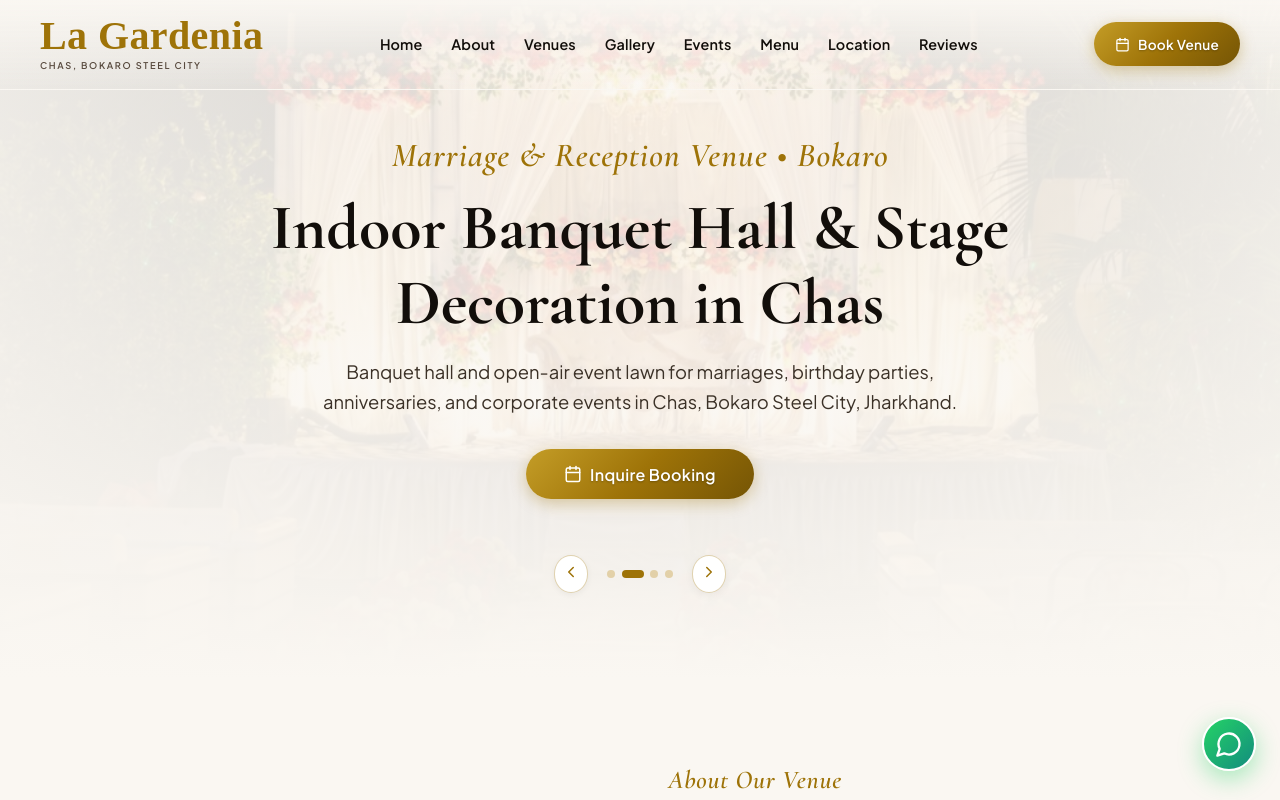
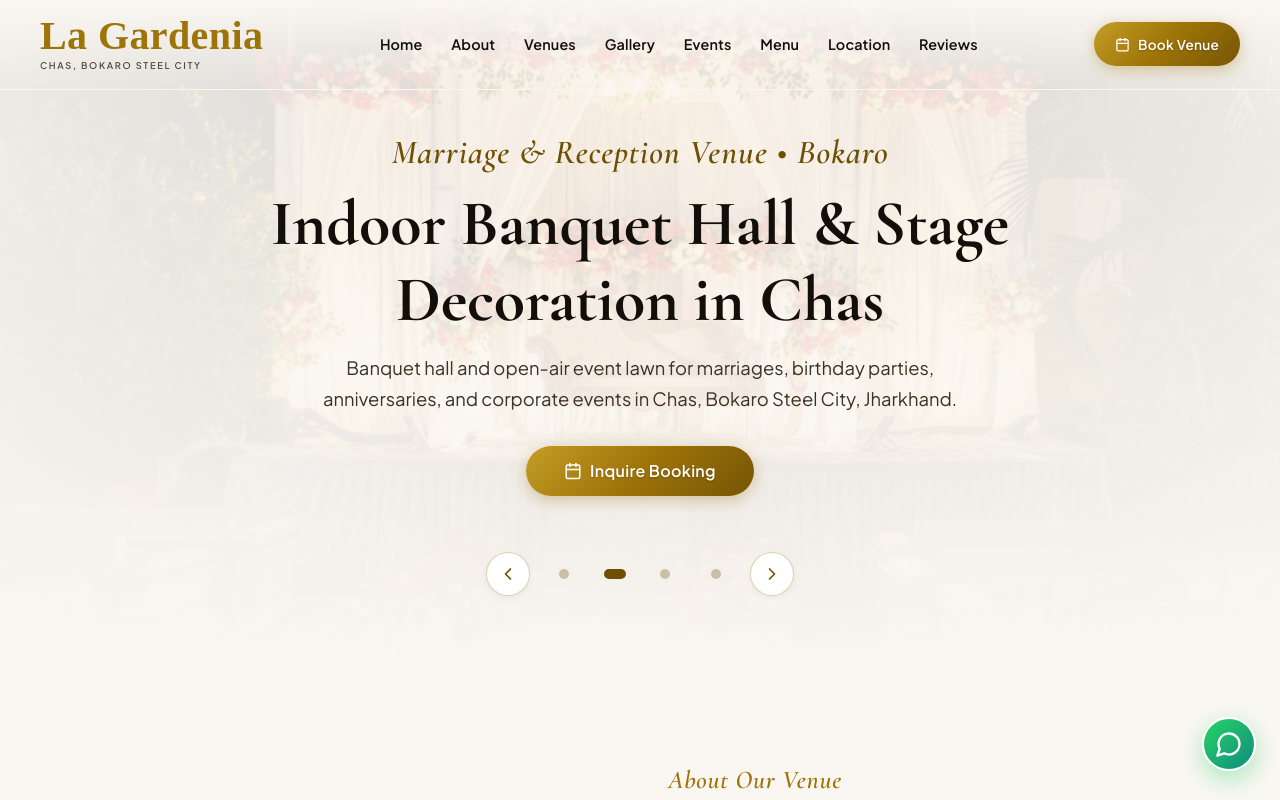
Before and after one commit to atreyasinha/la-gardenia, a React (Vite) app: page / in a window 1280 px wide. Shown: the top 800 px of the page. Built offline with nearby package versions, Linux system fonts and the light colour scheme; a web font is replaced by a local one.

Commit message:
Fix Lighthouse Accessibility audits: 44px touch targets and sequential heading hierarchy

```diff
--- a/src/components/About.jsx
+++ b/src/components/About.jsx
@@ -30,7 +30,7 @@ export default function About() {
               <div style={{ position: 'absolute', inset: 0, background: 'linear-gradient(to top, rgba(26,21,16,0.8) 0%, transparent 60%)' }} />
               <div style={{ position: 'absolute', bottom: '1.5rem', left: '1.5rem', right: '1.5rem' }}>
                 <span style={{ fontSize: '0.75rem', textTransform: 'uppercase', letterSpacing: '0.15em', color: '#f3e5ab', fontWeight: 600 }}>Venue Entrance</span>
-                <h3 style={{ color: '#fff', fontSize: '1.3rem' }}>La Gardenia Entrance Facade</h3>
+                <p style={{ color: '#fff', fontSize: '1.2rem', fontWeight: 700 }}>La Gardenia Entrance Facade</p>
               </div>
             </div>
 
@@ -65,7 +65,7 @@ export default function About() {
             <span className="section-subtitle">About Our Venue</span>
             <h2 className="section-title">Marriage & Event Venue in Chas, Bokaro Steel City</h2>
             <p style={{ color: 'var(--text-secondary)', marginBottom: '1.8rem', fontSize: '1.02rem', lineHeight: '1.65' }}>
-              <strong style={{ color: 'var(--gold-main)' }}>La Gardenia Banquet Hall & Event Lawn</strong> provides an air-conditioned indoor hall and a spacious outdoor open-air lawn for gatherings up to 800 guests. Conveniently situated in Chas, Bokaro Steel City, Jharkhand, we host wedding receptions, ring ceremonies, birthday parties, and corporate events.
+              <strong style={{ color: 'var(--gold-dark)' }}>La Gardenia Banquet Hall & Event Lawn</strong> provides an air-conditioned indoor hall and a spacious outdoor open-air lawn for gatherings up to 800 guests. Conveniently situated in Chas, Bokaro Steel City, Jharkhand, we host wedding receptions, ring ceremonies, birthday parties, and corporate events.
             </p>
 
             <div style={{ display: 'grid', gridTemplateColumns: 'repeat(auto-fit, minmax(240px, 1fr))', gap: '1.2rem' }}>
--- a/src/components/Hero.jsx
+++ b/src/components/Hero.jsx
@@ -43,7 +43,7 @@ export default function Hero({ onOpenBooking }) {
 
   return (
     <section id="hero" aria-label="Hero Introduction" style={{ position: 'relative', minHeight: '85vh', display: 'flex', alignItems: 'center', justifyContent: 'center', paddingTop: '90px', paddingBottom: '3rem', overflow: 'hidden' }}>
-      {/* Background Image Slider with Eager Image Loading for LCP Optimization */}
+      {/* Background Image Slider */}
       {heroSlides.map((slide, index) => (
         <div
           key={index}
@@ -74,7 +74,7 @@ export default function Hero({ onOpenBooking }) {
       <div className="container" style={{ position: 'relative', zIndex: 10, padding: '2rem 1rem', textAlign: 'center', display: 'flex', flexDirection: 'column', alignItems: 'center' }}>
 
         {/* Subtitle */}
-        <span className="section-subtitle" style={{ fontSize: 'clamp(1.4rem, 4vw, 2.1rem)', margin: '0 0 0.4rem 0', color: 'var(--gold-main)' }}>
+        <span className="section-subtitle" style={{ fontSize: 'clamp(1.4rem, 4vw, 2.1rem)', margin: '0 0 0.4rem 0', color: 'var(--gold-dark)' }}>
           {heroSlides[currentSlide].subtitle}
         </span>
 
@@ -100,38 +100,83 @@ export default function Hero({ onOpenBooking }) {
 
         {/* Single Primary Action Button */}
         <div style={{ display: 'flex', gap: '1rem', justifyContent: 'center', marginBottom: '2.5rem' }}>
-          <button onClick={onOpenBooking} className="btn btn-gold" style={{ padding: '0.9rem 2.4rem', fontSize: '1rem' }} aria-label="Inquire venue booking">
+          <button onClick={onOpenBooking} className="btn btn-gold" style={{ padding: '0.9rem 2.4rem', fontSize: '1rem', minHeight: '48px', minWidth: '200px' }} aria-label="Inquire venue booking">
             <Calendar size={18} /> Inquire Booking
           </button>
         </div>
 
-        {/* Minimal Slider Controls */}
-        <div style={{ display: 'flex', alignItems: 'center', gap: '1.2rem', marginTop: '1rem' }}>
-          <button onClick={handlePrev} style={{ background: '#ffffff', border: '1px solid var(--gold-border)', color: 'var(--gold-main)', padding: '0.45rem', borderRadius: '50%', cursor: 'pointer', boxShadow: '0 2px 6px rgba(0,0,0,0.05)' }} aria-label="Previous slide">
-            <ChevronLeft size={18} />
+        {/* Minimal Slider Controls with 44px Touch Targets */}
+        <div style={{ display: 'flex', alignItems: 'center', gap: '0.8rem', marginTop: '1rem' }}>
+          <button
+            onClick={handlePrev}
+            style={{
+              background: '#ffffff',
+              border: '1px solid var(--gold-border)',
+              color: 'var(--gold-dark)',
+              width: '44px',
+              height: '44px',
+              borderRadius: '50%',
+              cursor: 'pointer',
+              display: 'inline-flex',
+              alignItems: 'center',
+              justifyContent: 'center',
+              boxShadow: '0 2px 6px rgba(0,0,0,0.05)',
+            }}
+            aria-label="Previous slide"
+          >
+            <ChevronLeft size={20} />
           </button>
 
-          <div style={{ display: 'flex', gap: '0.4rem' }}>
+          <div style={{ display: 'flex', gap: '0.4rem', alignItems: 'center' }}>
             {heroSlides.map((_, i) => (
               <button
                 key={i}
                 onClick={() => setCurrentSlide(i)}
                 style={{
-                  width: i === currentSlide ? '22px' : '8px',
-                  height: '8px',
-                  borderRadius: '4px',
-                  background: i === currentSlide ? 'var(--gold-main)' : 'rgba(184,134,11,0.3)',
+                  minWidth: '44px',
+                  minHeight: '44px',
+                  display: 'inline-flex',
+                  alignItems: 'center',
+                  justifyContent: 'center',
+                  background: 'transparent',
                   border: 'none',
                   cursor: 'pointer',
-                  transition: 'all 0.3s ease',
+                  padding: 0,
                 }}
                 aria-label={`Go to slide ${i + 1}`}
-              />
+              >
+                <span
+                  style={{
+                    width: i === currentSlide ? '22px' : '10px',
+                    height: '10px',
+                    borderRadius: '5px',
+                    background: i === currentSlide ? 'var(--gold-dark)' : 'rgba(110,80,5,0.3)',
+                    transition: 'all 0.3s ease',
+                    display: 'block',
+                  }}
+                />
+              </button>
             ))}
           </div>
 
-          <button onClick={handleNext} style={{ background: '#ffffff', border: '1px solid var(--gold-border)', color: 'var(--gold-main)', padding: '0.45rem', borderRadius: '50%', cursor: 'pointer', boxShadow: '0 3px 8px rgba(0,0,0,0.05)' }} aria-label="Next slide">
-            <ChevronRight size={18} />
+          <button
+            onClick={handleNext}
+            style={{
+              background: '#ffffff',
+              border: '1px solid var(--gold-border)',
+              color: 'var(--gold-dark)',
+              width: '44px',
+              height: '44px',
+              borderRadius: '50%',
+              cursor: 'pointer',
+              display: 'inline-flex',
+              alignItems: 'center',
+              justifyContent: 'center',
+              boxShadow: '0 2px 6px rgba(0,0,0,0.05)',
+            }}
+            aria-label="Next slide"
+          >
+            <ChevronRight size={20} />
           </button>
         </div>
       </div>
```
Also changed, not shown: src/components/Footer.jsx (+10 -10 lines).
